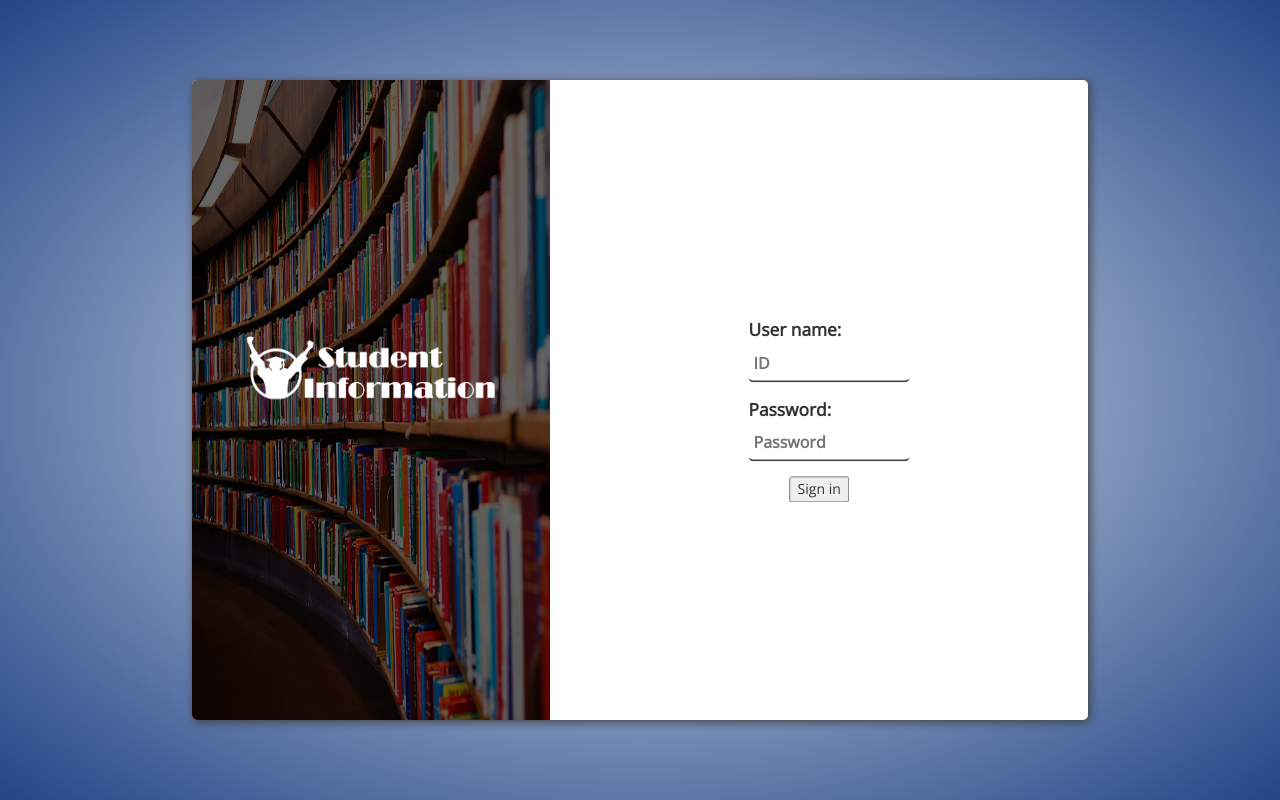
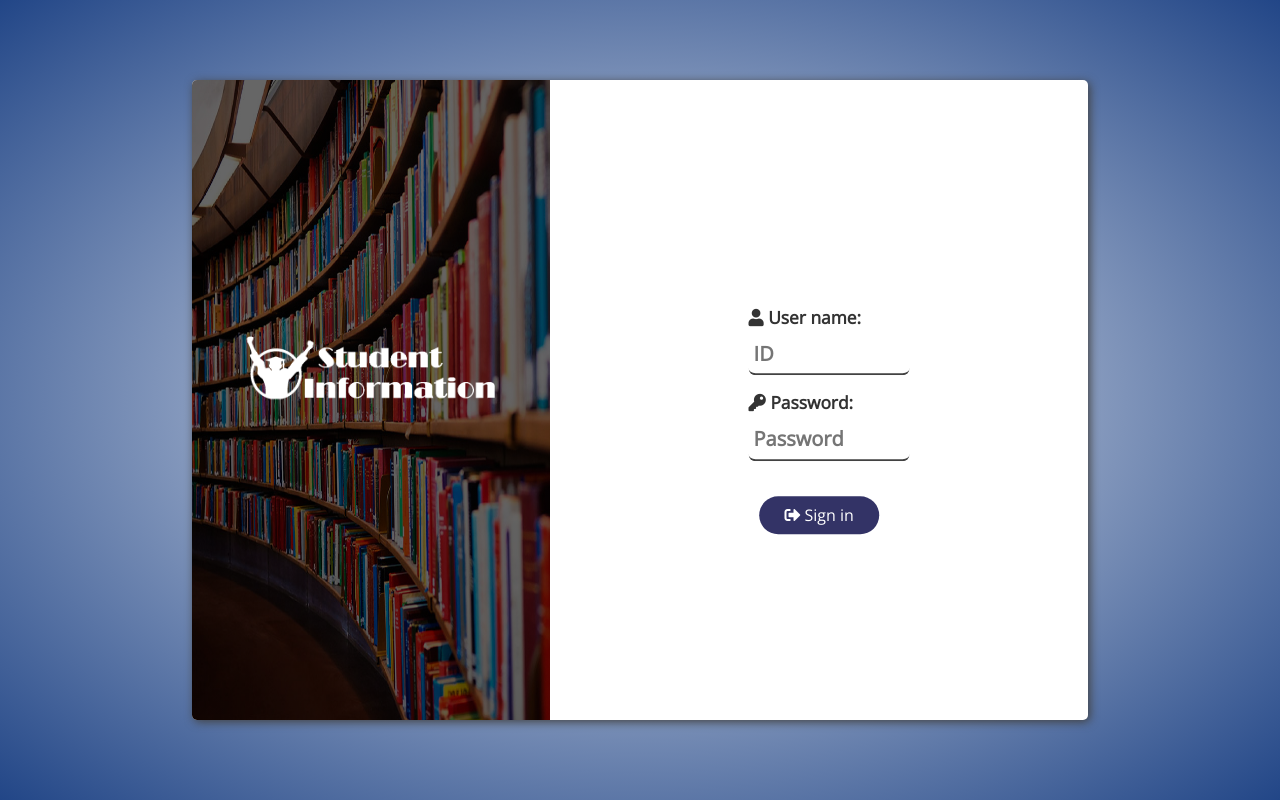
Before and after one commit to SardorAllaberganov/IP_project, a plain HTML site: page login.html in a window 1280 px wide. Drawn offline with nearby package versions, Linux system fonts and the light colour scheme.

Commit message:
21-02-2018

```diff
--- a/data/css/stylesheet.css
+++ b/data/css/stylesheet.css
@@ -84,4 +84,5 @@ input[type=number]::-webkit-outer-spin-button {
 	border-radius: 5px;
 }
 .login-img{width: 40%;border:none;border-radius: 5px 0 0 5px; float: left;background: linear-gradient(rgba(0,0,0,0.6), rgba(0,0,0,0.6)), url(../img/login-back.jpg);background-repeat: no-repeat;background-size: 100% 100%;background-position: right;/*   -webkit-filter: blur(2px);-moz-filter: blur(2px);-o-filter: blur(2px);-ms-filter: blur(2px);filter: blur(2px); */}.login-img img{width: 70%;position: relative;top: 45%;left: 50%;transform: translate(-50%,-50%);}
-.login{width: 60%; border: none;float: right;}.login form{position: relative;top: 50%;left: 50%;text-align: center; transform: translate(-50%, -50%);}.login label{width:30%;margin: 10px;display: block; text-align: left;position: relative;left: 50%;transform: translateX(-50%);font-size: 13pt;}.login input{width: 100%;padding: 5px;border-radius: 5px;border:none;border-bottom: 2px  solid #424242;margin: 5px 0 5px 0;font-size: 12pt;}.login input:focus{outline:none;border-bottom: 2px solid #00BCD4;background: none; padding: 5px;border-radius: 5px;transition: all 0.4s;color: #00BCD4}.login input:focus::-webkit-input-placeholder{color: #00BCD4;}
+.login{width: 60%; border: none;float: right;font-size: 15pt;}.login form{position: relative;top: 50%;left: 50%;text-align: center; transform: translate(-50%, -50%);}.login label{width:30%;margin: 10px;display: block; text-align: left;position: relative;left: 50%;transform: translateX(-50%);font-size: 13pt;}.login input{width: 100%;padding: 5px;border-radius: 7px;border:none;border-bottom: 2px  solid #424242;margin: 5px 0 5px 0;font-size: 15pt;}.login input:focus{outline:none;border-bottom: 2px solid #00BCD4;background: none; padding: 5px;border-radius: 7px;transition: all 0.4s;color: #00BCD4}.login input:focus::-webkit-input-placeholder{color: #00BCD4;}
+.login button{width: 120px;font-size: 12pt;padding: 8px;top: 20px;position: relative;border: none;border-radius: 20px;background-color: #333366;color: #fff;outline: none;}.login button:hover{color: #33cccc;box-shadow: inset 0 0 10px #33cccc;}#demo{position: relative;top: 30px;}
--- a/login.html
+++ b/login.html
@@ -2,6 +2,7 @@
 <html>
 <head>
   <meta charset="utf-8">
+  <meta name="viewport" content="width=device-width, initial-scale=1">
   <title>Login</title>
   <link rel="shortcut icon" href="data/img/st_info.png">
   <link rel="stylesheet" type="text/css" href="data/css/bootstrap.min.css">
@@ -11,8 +12,6 @@
 
   <script type="text/javascript" src="data/js/jquery.min.js"></script>
   <script type="text/javascript" src="data/js/bootstrap.min.js"></script>
-  <!-- <script src="https://ajax.googleapis.com/ajax/libs/angularjs/1.6.4/angular.min.js"></script>
-  <script src="https://ajax.googleapis.com/ajax/libs/angularjs/1.6.4/angular-animate.js"></script> -->
 </head>
 <body>
   <div class="login-back">
@@ -22,20 +21,18 @@
   	  </div>
   	  <div class="login">
   	  	<form action="">
-  	  	  <label>User name: <br>
-  	  	  	<input type="text" name="id" id="ID" maxlength="8" class="login-form" placeholder="ID" />
+  	  	  <label><i class="fas fa-user"></i> User name: <br>
+  	  	  	</i><input type="text" name="id" id="ID" maxlength="8" class="login-form" placeholder="ID" />
   	  	  </label>
-  	  	  <label>Password: <br>
+  	  	  <label><i class="fas fa-key"></i> Password: <br>
 	  	  	<input type="password" name="password" id="password" class="login-form" placeholder="Password" />
   	  	  </label>
-  	  	  <button type="button" onclick="checkID()">Sign in</button>
+  	  	  <button type="button" onclick="checkID()"><i class="fas fa-sign-out-alt"></i> Sign in</button>
   	  	  <p id="demo"></p>
   	  	</form>
   	  </div>
     </div>
   </div>
-   <!-- pattern="^(?=.*\d)(?=.*[a-z])(?=.*[A-Z])(?!.*\s).*$" -->
-
   <script>
   	var isValidID = true;
   	var isValidPass = true;
@@ -50,7 +47,7 @@
 		   	}
 		   	pass = document.getElementById("password").value;
 			for (var i = 0; i < pass.length; i++) {
-			  if (pass.length < 8 || pass.length > 21){
+			  if (pass.length < 8 || pass.length > 21 && pass.length === ''){
 			    isValidPass = false;
 			  }
 			}
@@ -58,7 +55,7 @@
 		else {
 		    isValid = false;
 		  }
-  		if (isValidID && isValidPass) {
+  		if (isValidID && isValidPass && document.getElementById('ID').value !== "" && document.getElementById('password').value !== "") {
 			text = "ok";
 		}
 		else{
```
